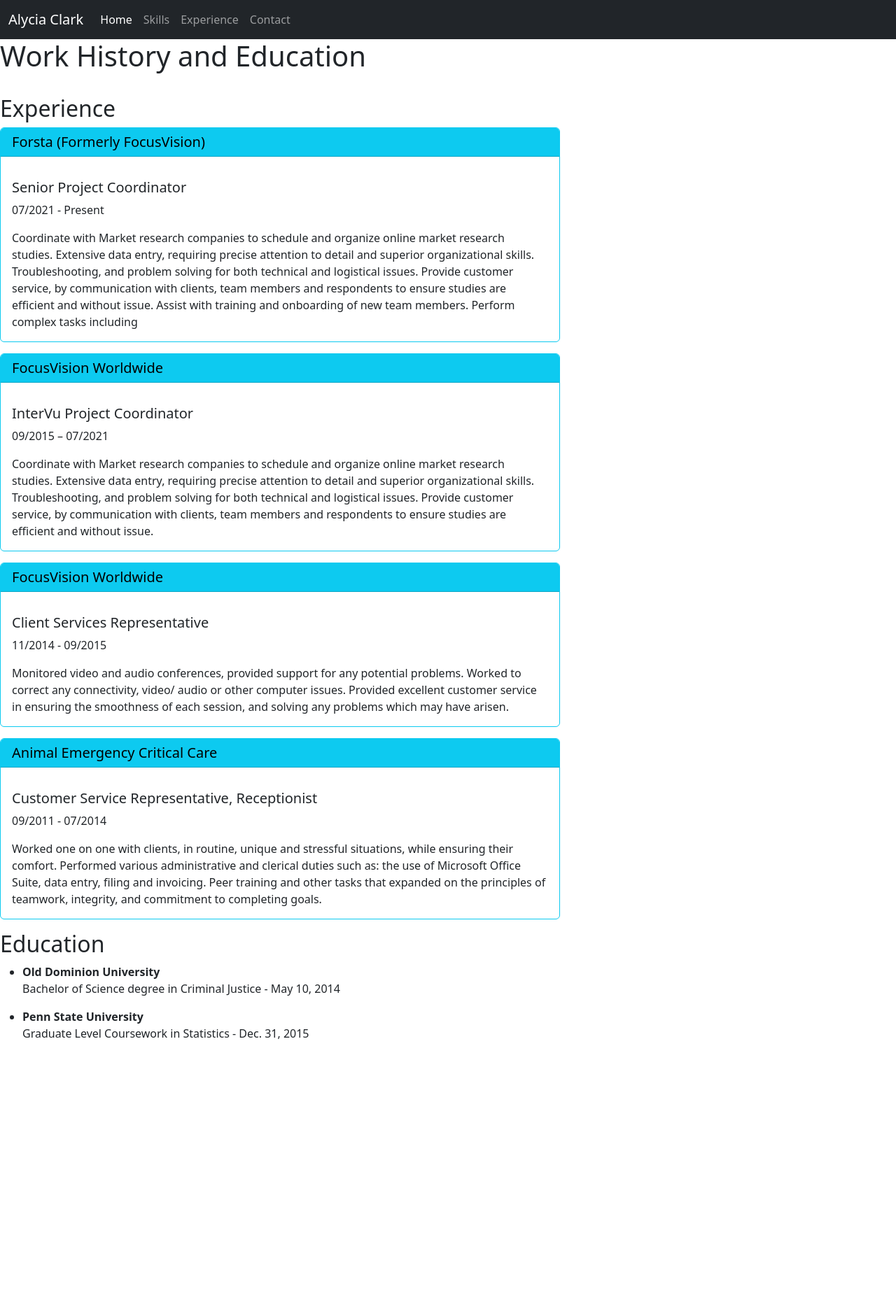
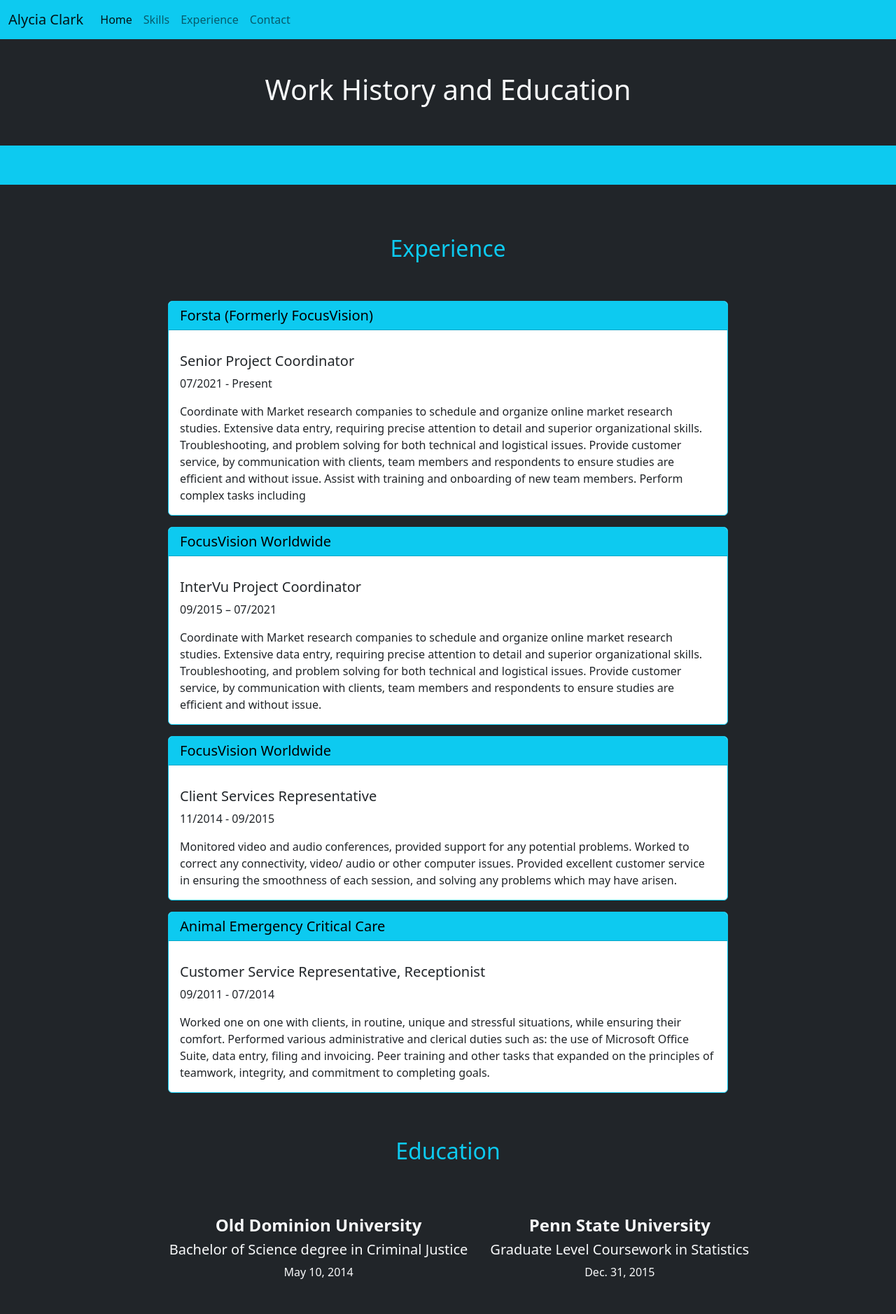
Before and after one commit to anclark686/reyaly_resume, a Django app: page /experience in a window 1280 px wide. Shown: the whole page at 70% size. Before the commit the page ends 1485 px from the top, so only its background shows below. Run offline with Django 4.2, Linux system fonts and the light colour scheme; data comes from the database, SQL or seed files in the repository; some libraries are stand-ins or nearby versions.

Commit message:
primary design

```diff
--- a/main/experience/templates/experience/experience.html
+++ b/main/experience/templates/experience/experience.html
@@ -3,31 +3,35 @@
 <html lang="en">
 <head>
     <meta charset="UTF-8">
-    <title>Work History and Education</title>
+    <title>Alycia Clark | Experience</title>
     <link rel="stylesheet" href="{% static 'mysite/css/bootstrap.css' %}">
 </head>
-<body>
+<body class="bg-dark">
 {% include 'components/navbar.html' %}
-<h1>Work History and Education</h1>
-<br />
+<h1 class="text-center p-5 text-light">Work History and Education</h1>
 
-<h2>Experience</h2>
+    <div class="d-flex justify-content-center bg-info">
+        <h3 class="p-4 text-dark"> </h3>
+     </div>
+    <br />
+
+<h2 class="text-center p-5 text-info">Experience</h2>
         {% for job in experience %}
                 {% include './experience_card.html' %}
-<!--                <h3>{{ job.company }} - {{ job.title }}</h3>-->
-<!--                <p> {{ job.date }} </p>-->
-<!--                <p> {{ job.details }} </p>-->
         {% endfor %}
 
-    <h2>Education</h2>
-    <ul>
-        {% for school in education %}
-            <li>
-                <strong>{{ school.school }}</strong>
-                <p>{{ school.level }} - {{ school.date }} </p>
-            </li>
-        {% endfor %}
-    </ul>
+    <h2 class="text-center p-5 text-info">Education</h2>
+    <div class="container d-flex justify-content-center">
+        <ul class=" d-flex justify-content-center">
+            {% for school in education %}
+                <div class=" text-center   p-3 text-light">
+                    <h4><strong>{{ school.school }}</strong></h4>
+                    <h5>{{ school.level }}</h5>
+                    <p>{{ school.date }} </p>
+                </div>
+            {% endfor %}
+        </ul>
+    </div>
 
 </body>
 </html>
--- a/main/experience/templates/experience/experience_card.html
+++ b/main/experience/templates/experience/experience_card.html
@@ -6,7 +6,7 @@
     <title>title</title>
 </head>
 <body>
-    <div class="card border-info mb-3" style="max-width: 50rem;">
+    <div class="card border-info mb-3 mx-auto" style="max-width: 50rem;">
   <h5 class="card-header text-bg-info mb-3"> {{ job.company }} </h5>
   <div class="card-body">
     <h5 class="card-title">{{ job.title }} </h5>
--- /dev/null
+++ b/main/home/static/mysite/css/style.css
@@ -0,0 +1,3 @@
+h1 {
+    font-color: blue;
+}
--- a/main/home/static/mysite/style.css
+++ /dev/null
@@ -1,5 +0,0 @@
-body {
-    font-family: sans-serif;
-    color: cornflowerblue;
-    background-color: floralwhite;
-}
--- a/main/home/templates/components/navbar.html
+++ b/main/home/templates/components/navbar.html
@@ -9,7 +9,7 @@
 </head>
 <body>
 
-    <nav class="navbar navbar-dark navbar-expand-lg bg-dark">
+    <nav class="navbar navbar-info navbar-expand-lg bg-info">
       <div class="container-fluid">
         <a class="navbar-brand" >Alycia Clark</a>
         <button class="navbar-toggler" type="button" data-bs-toggle="collapse" data-bs-target="#navbarNavAltMarkup" aria-controls="navbarNavAltMarkup" aria-expanded="false" aria-label="Toggle navigation">
--- a/main/skills/templates/skills/skills_accordion.html
+++ b/main/skills/templates/skills/skills_accordion.html
@@ -9,7 +9,7 @@
     <div class="accordion" id="skillsAccordion">
       <div class="accordion-item">
         <h2 class="accordion-header" id="headingOne">
-          <button class="accordion-button" type="button" data-bs-toggle="collapse" data-bs-target="#collapseOne" aria-expanded="true" aria-controls="collapseOne">
+          <button class="accordion-button bg-info text-dark" type="button" data-bs-toggle="collapse" data-bs-target="#collapseOne" aria-expanded="true" aria-controls="collapseOne">
             <strong>Programming Skills</strong>
           </button>
         </h2>
@@ -26,7 +26,7 @@
       </div>
       <div class="accordion-item">
         <h2 class="accordion-header" id="headingTwo">
-          <button class="accordion-button collapsed" type="button" data-bs-toggle="collapse" data-bs-target="#collapseTwo" aria-expanded="false" aria-controls="collapseTwo">
+          <button class="accordion-button collapsed bg-info text-dark" type="button" data-bs-toggle="collapse" data-bs-target="#collapseTwo" aria-expanded="false" aria-controls="collapseTwo">
             <strong>Technical Skills</strong>
           </button>
         </h2>
@@ -43,7 +43,7 @@
       </div>
       <div class="accordion-item">
         <h2 class="accordion-header" id="headingThree">
-          <button class="accordion-button collapsed" type="button" data-bs-toggle="collapse" data-bs-target="#collapseThree" aria-expanded="false" aria-controls="collapseThree">
+          <button class="accordion-button collapsed  bg-info text-dark" type="button" data-bs-toggle="collapse" data-bs-target="#collapseThree" aria-expanded="false" aria-controls="collapseThree">
             <strong>Soft Skills</strong>
           </button>
         </h2>
```
Also changed, not shown: main/contact/templates/contact/contact.html (+23 -7 lines), main/home/templates/home/home.html (+15 -10 lines), main/skills/templates/skills/skills.html (+9 -3 lines), main/home/static/mysite/css/bootstrap.css.
